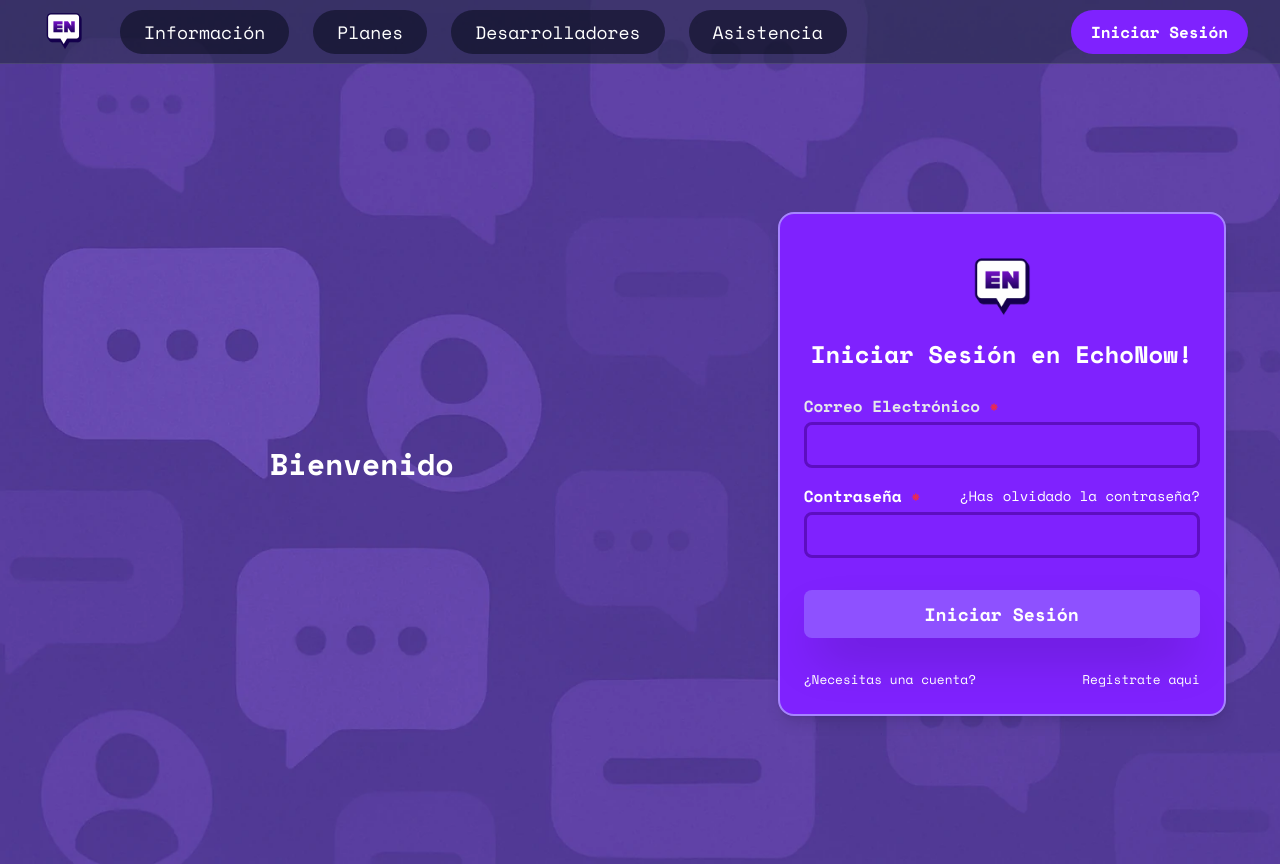
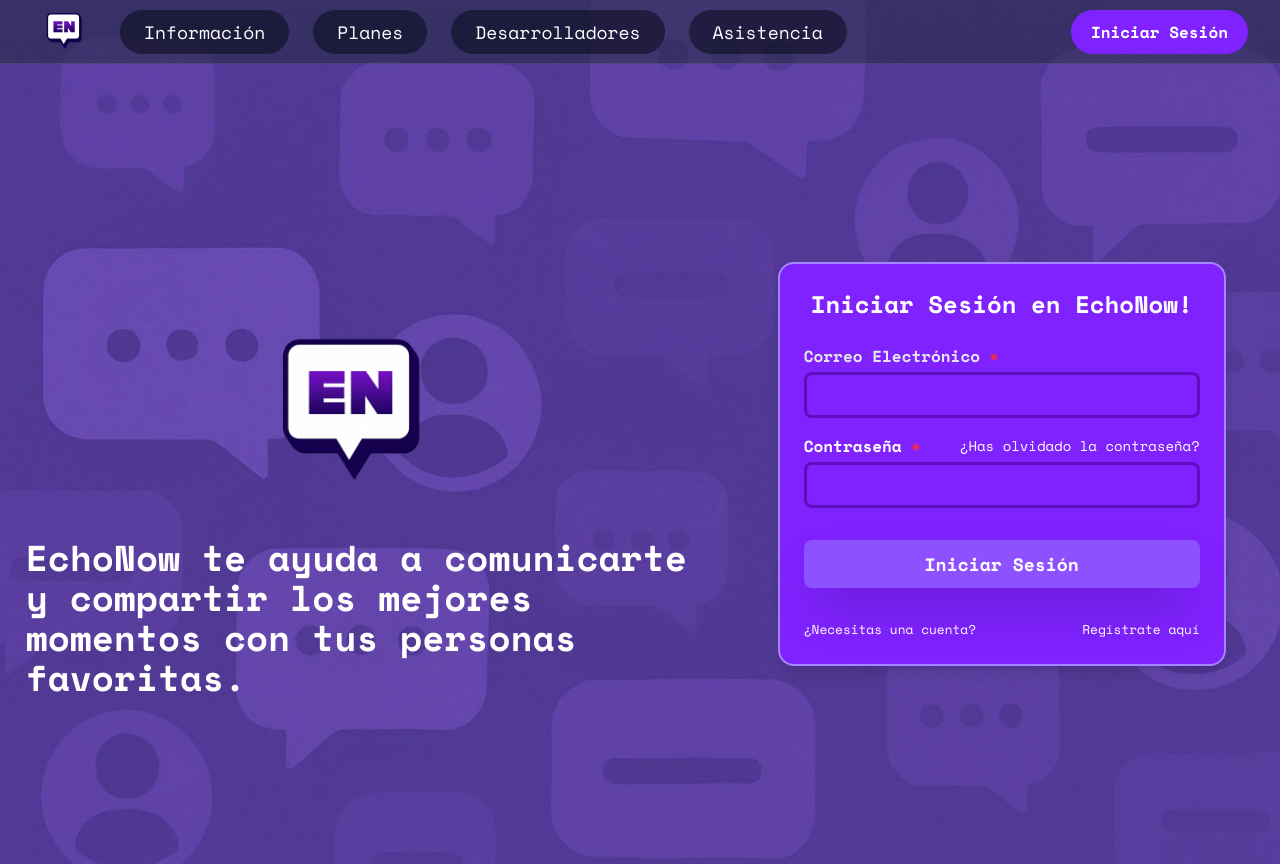
Before and after one commit to EchoNowProject/Frontend, a React (Vite) app: page /login in a window 1280 px wide. Built offline with nearby package versions, Linux system fonts and the light colour scheme.

Commit message:
1 - STYLE - SE MEJORA EL LOGIN

```diff
--- /dev/null
+++ b/src/pages/Login/Login.css
@@ -0,0 +1,15 @@
+img.logoEchoNowLogin {
+  display: block; /* evita saltos por línea base */
+  margin: 0 auto; /* centrado si está en línea */
+  animation: mover 8s ease-in-out infinite alternate;
+  will-change: transform; /* mejora el rendimiento */
+}
+
+@keyframes mover {
+  from {
+    transform: translateX(20px);
+  }
+  to {
+    transform: translateX(-20px);
+  }
+}
--- a/src/pages/Login/Login.tsx
+++ b/src/pages/Login/Login.tsx
@@ -1,33 +1,36 @@
 import React from 'react';
 import Button from '@/components/UI/Button';
+import './Login.css';
 
 export default function Login() {
   return (
     <div className="h-screen">
       <div className="grid grid-cols-1 md:grid-cols-[1.3fr_1fr] h-full">
-        {/* Lado izquierdo - solo visible en pantallas md+ */}
-        <div className="md:flex items-center justify-center">
-          <p className="text-white text-3xl font-bold">Bienvenido</p>
+        {/* Lado izquierdo */}
+        <div className="flex flex-col items-center justify-start text-center px-4 py-6 mt-50">
+          {/* Imagen */}
+          <img
+            className="logoEchoNowLogin"
+            src="/assets/images/logo-blanco.png"
+            width={250}
+            alt="EchoNow"
+          />
+
+          {/* Texto */}
+          <h1 className="text-3xl md:text-4xl font-semibold text-white max-w-2xl text-start">
+            EchoNow te ayuda a comunicarte y compartir los mejores momentos con tus personas
+            favoritas.
+          </h1>
         </div>
 
         {/* Lado derecho - formulario */}
-        <div className="flex items-center justify-center p-4">
+        <div className="flex items-center justify-center p-4 h-full">
           <div className="w-full max-w-md p-6 bg-violet-600 border-2 border-violet-400 rounded-2xl shadow-lg">
-            {/* imagemn */}
-            <div className="flex justify-center">
-              <div className="inline-flex">
-                <img
-                  src="../../../../../public/assets/images/logo-blanco.png"
-                  width={100}
-                  alt="EchoNow"
-                />
-              </div>
-            </div>
-
             {/* Titulo */}
             <h1 className="mb-6 font-bold text-white text-2xl text-center">
               Iniciar Sesión en EchoNow!
             </h1>
+
             {/* Formulario */}
             <form className="flex flex-col gap-4">
               <div className="flex flex-col">
@@ -41,9 +44,10 @@
                   name="email"
                   id="email"
                   required
-                  className="p-2 rounded-lg border-3 border-violet-800 outline-none text-white"
+                  className="p-2 rounded-lg border-3 border-violet-800 outline-none text-white bg-transparent"
                 />
               </div>
+
               <div className="flex flex-col">
                 <div className="flex items-center justify-between mb-1">
                   <label htmlFor="password" className="text-white">
@@ -51,14 +55,16 @@
                       Contraseña <span className="text-sm text-red-500">*</span>
                     </b>
                   </label>
-                  <a className="text-white text-sm">¿Has olvidado la contraseña?</a>
+                  <a className="text-white cursor-pointer text-sm hover:font-bold">
+                    ¿Has olvidado la contraseña?
+                  </a>
                 </div>
                 <input
                   type="password"
                   name="password"
                   id="password"
                   required
-                  className="p-2 rounded-lg border-3 border-violet-800 outline-none text-white"
+                  className="p-2 rounded-lg border-3 border-violet-800 outline-none text-white bg-transparent"
                 />
               </div>
 
@@ -69,10 +75,10 @@
                 />
               </div>
 
-              <div className="mt-4 flex justify-between">
-                <small className="text-white">¿Necesitas una cuenta?</small>
+              <div className="mt-4 flex justify-between cursor-pointer">
+                <small className="text-white hover:font-bold">¿Necesitas una cuenta?</small>
                 <small>
-                  <a className="text-white cursor-pointer">Registrate aqui</a>
+                  <a className="text-white hover:font-bold">Regístrate aquí</a>
                 </small>
               </div>
             </form>
```
